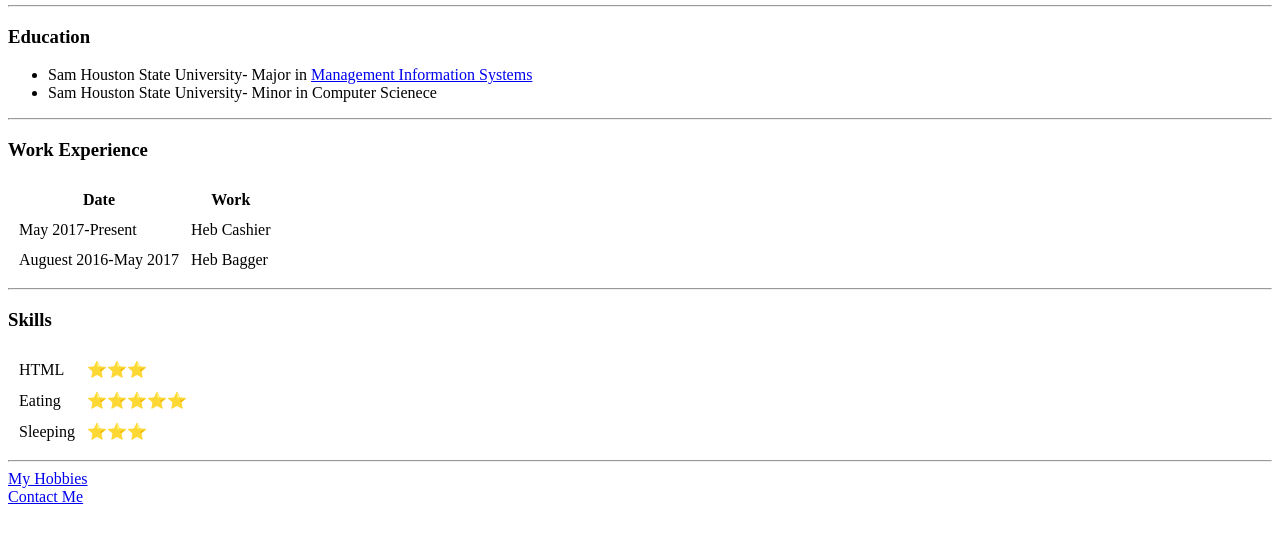
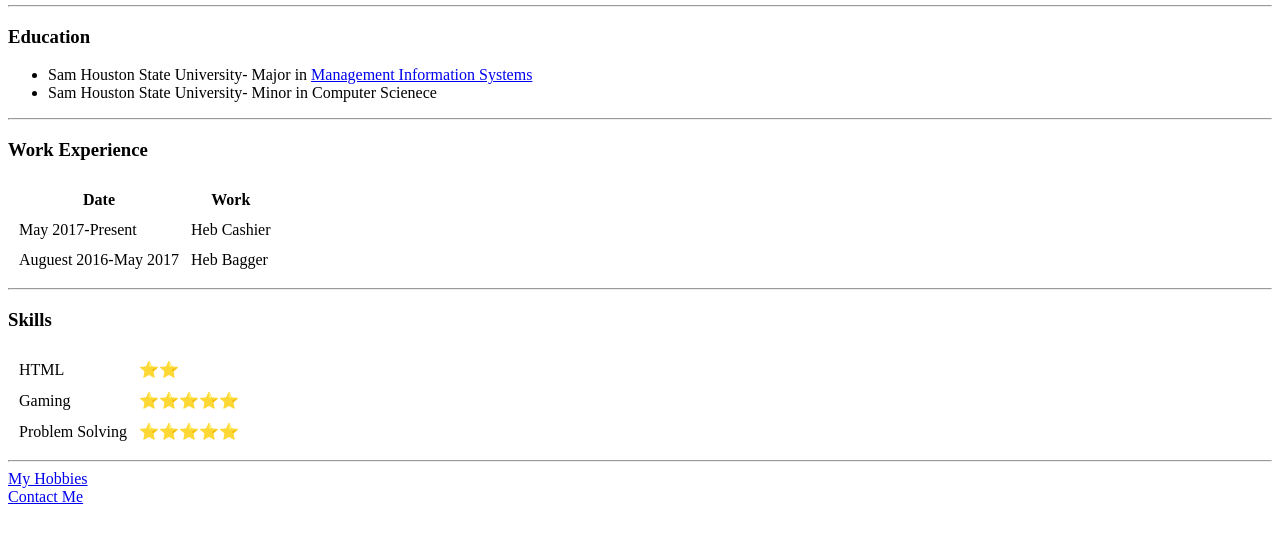
Before and after one commit to Nshyra/CV, a plain HTML site: page index.html in a window 1280 px wide. Shown: the part 201-744 px from the top of the page. Drawn offline with Linux system fonts and the light colour scheme.

Commit message:
Update index.html

```diff
--- a/index.html
+++ b/index.html
@@ -65,15 +65,15 @@
         <table cellspacing="10">
             <tr>
                 <td>HTML</td>
-                <td>⭐⭐⭐</td>
+                <td>⭐⭐</td>
             </tr>
             <tr>
-                <td>Eating</td>
+                <td>Gaming</td>
                 <td>⭐⭐⭐⭐⭐</td>
             </tr>
             <tr>
-                <td>Sleeping</td>
-                <td>⭐⭐⭐</td>
+                <td>Problem Solving</td>
+                <td>⭐⭐⭐⭐⭐</td>
             </tr>
 
         </table>
```
